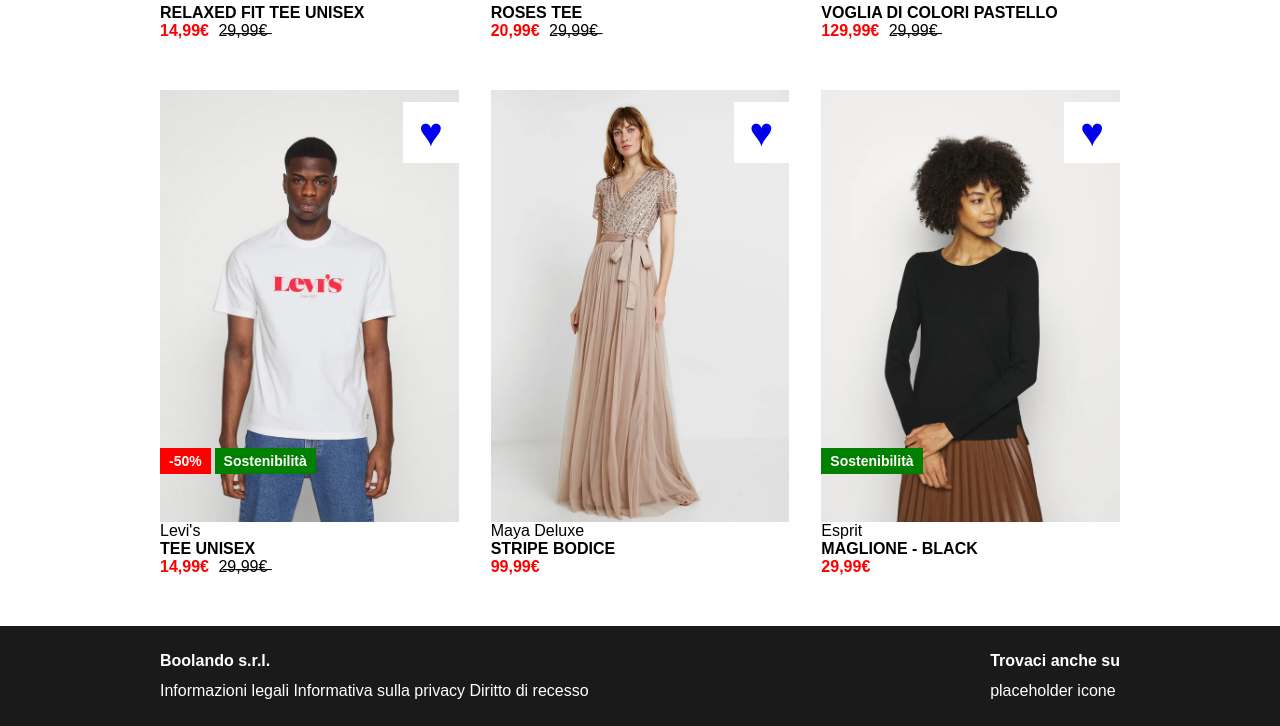
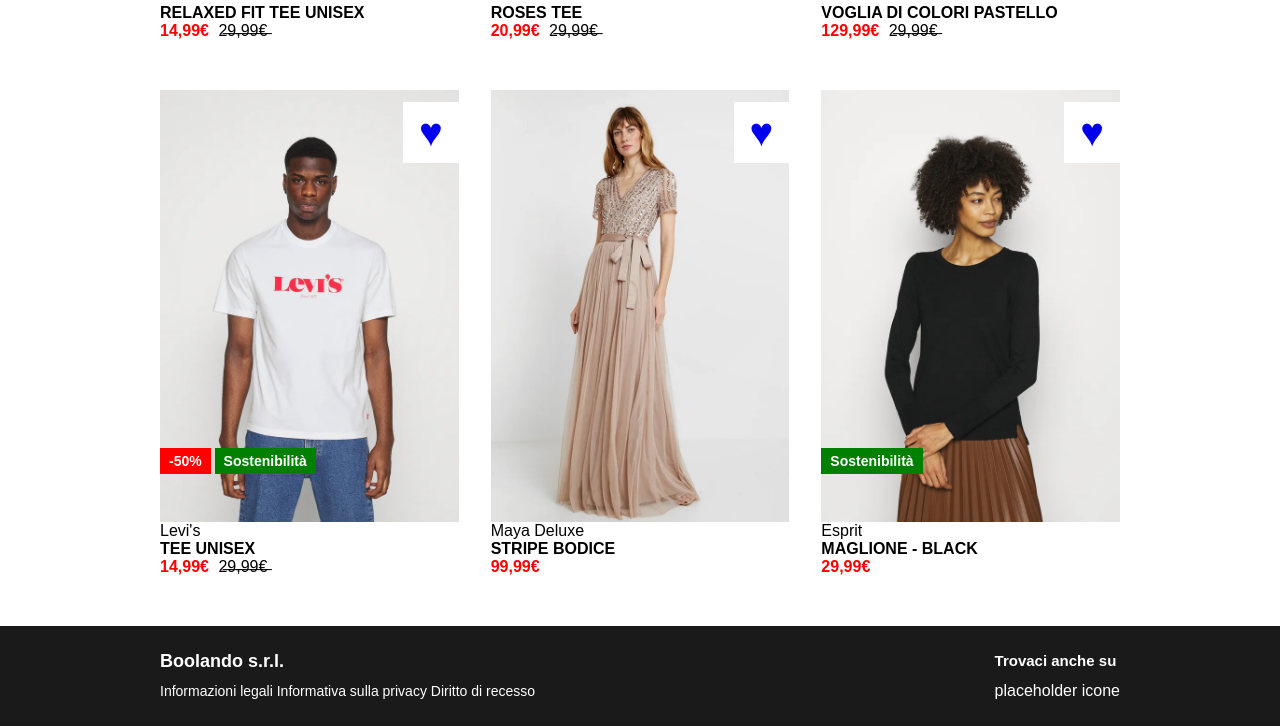
Before and after one commit to RiccardoCarluccio/html-css-boolando, a plain HTML site: page index.html in a window 1280 px wide. Shown: the part 565-1291 px from the top of the page. Drawn offline with Linux system fonts and the light colour scheme.

Commit message:
fine footer

```diff
--- a/CSS/style.css
+++ b/CSS/style.css
@@ -165,13 +165,17 @@ footer{
   line-height: 30px;
 }
 
-/* footer h4:first-of-type {
+.large-footer-text {
   font-size: 18px;
 }
 
-footer h4:last-of-type {
-  font-size: 16px;
-} */
+.small-footer-text {
+  font-size: 15px;
+}
+
+footer span {
+  font-size: 14px;
+}
 
 footer a {
   color: white;
--- a/index.html
+++ b/index.html
@@ -157,7 +157,7 @@
   <footer>      <!-- footer -->
     <div class="f-container container">
       <div>
-        <h4>Boolando s.r.l.</h4>
+        <h4 class="large-footer-text">Boolando s.r.l.</h4>
         <span>
           <a href="#">Informazioni legali</a>
           <a href="#">Informativa sulla privacy</a>
@@ -165,7 +165,7 @@
         </span>
       </div>
       <div>
-        <h4>Trovaci anche su</h4>
+        <h4 class="small-footer-text">Trovaci anche su</h4>
         <p>placeholder icone</p>
       </div>
     </div>
@@ -177,6 +177,5 @@
 
 <!-- TO DO LIST
         raddrizzare nav con div e flex-grow
-        finire footer
         sistemare finestra di interazione descrizione
 -->
```
